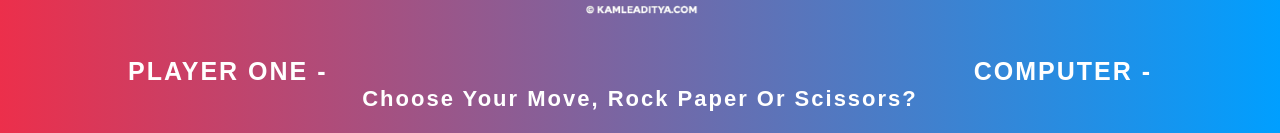
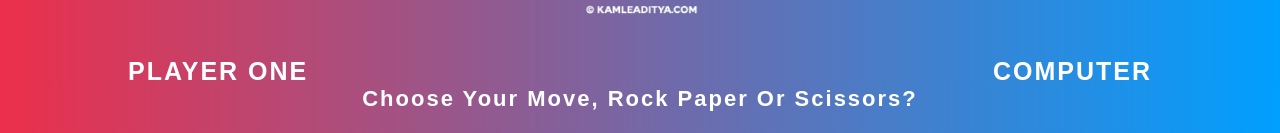
Before and after one commit to Aadi37/Rock-Paper-Scissors, a plain HTML site: page index.html in a window 1280 px wide. Shown: the part 172-305 px from the top of the page. Drawn offline with Linux system fonts and the light colour scheme; a web font is replaced by a local one.

Commit message:
Update index.html

```diff
--- a/index.html
+++ b/index.html
@@ -18,10 +18,10 @@
     <div class="GameBoardUI">
           <div class="PlayerWrapper">
              <div class="PlayerScoreCard">
-                <h4> PLayer one - <span class="playerscore"> </span></h4>
+                <h4> PLayer one  <span class="playerscore"> </span></h4>
              </div>
              <div class="ComouterWrapper">
-               <h4> Computer - <span class="playerscore"> </span></h4>
+               <h4> Computer <span class="playerscore"> </span></h4>
           </div>
           </div>
           <div class="MoveChoose">
```
